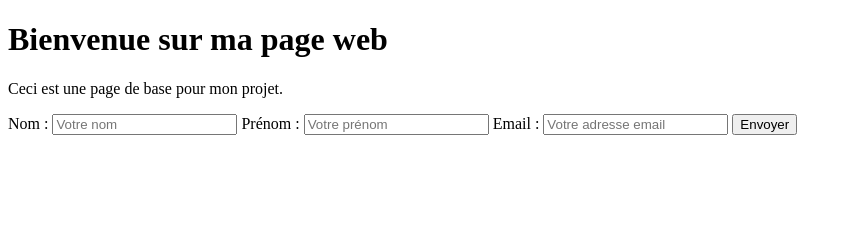
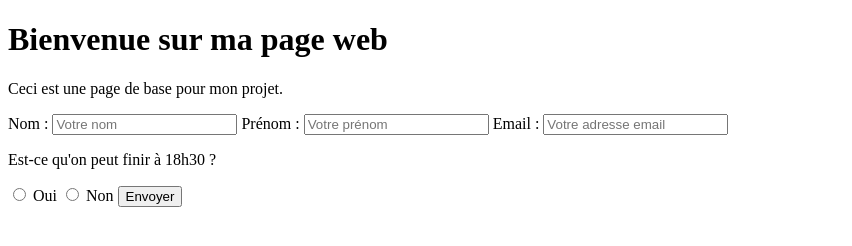
Before and after one commit to TBObvious/formulaire, a plain HTML site: page index.html in a window 1280 px wide. Shown: the whole page, without its empty margins (0-852 px from the left). Drawn offline with Linux system fonts and the light colour scheme.

Commit message:
Ajout de la question 'Est-ce qu'on peut finir à 18h30 ?' avec deux boutons radio

```diff
--- a/index.html
+++ b/index.html
@@ -20,6 +20,13 @@
         <label for="email">Email :</label>
         <input type="email" id="email" name="email" placeholder="Votre adresse email" required>
 
+        <p>Est-ce qu'on peut finir à 18h30 ?</p>
+        <input type="radio" id="oui" name="finir_18h30" value="oui" required>
+        <label for="oui">Oui</label>
+
+        <input type="radio" id="non" name="finir_18h30" value="non">
+        <label for="non">Non</label>
+
         <button type="submit">Envoyer</button>
     </form>
 </body>
```
